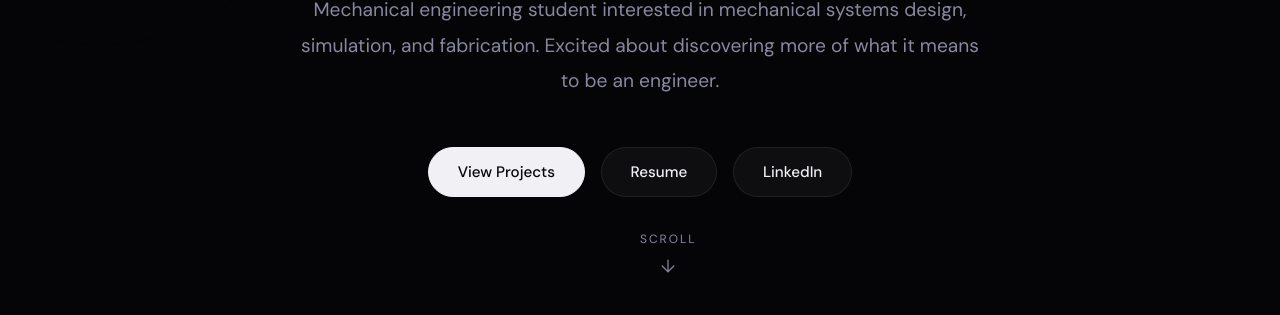
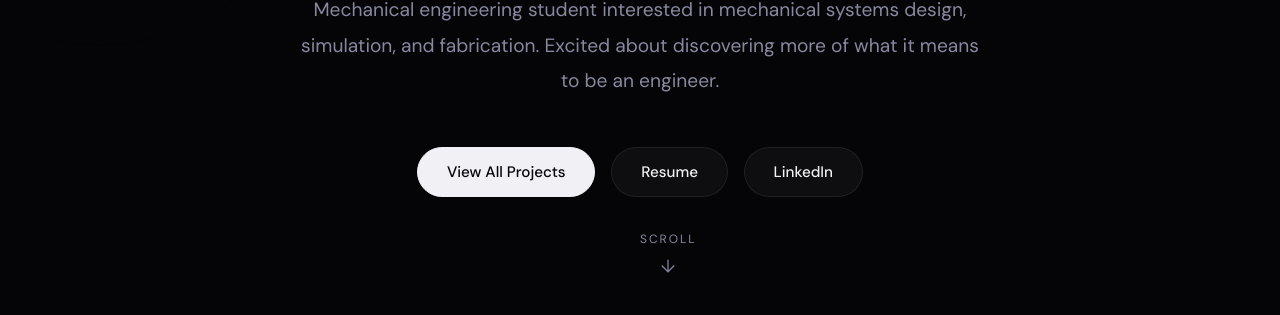
Before and after one commit to junikel12/portfolio, a plain HTML site: page index.html in a window 1280 px wide. Shown: the part 485-800 px from the top of the page. Drawn offline with Linux system fonts and the light colour scheme.

Commit message:
Add files via upload

```diff
--- a/index.html
+++ b/index.html
@@ -275,7 +275,7 @@
         fabrication. Excited about discovering more of what it means to be an engineer.
       </p>
       <div class="hero-buttons">
-        <a href="all-projects.html" class="btn btn-primary">View Projects</a>
+        <a href="all-projects.html" class="btn btn-primary">View All Projects</a>
         <a href="resume.html" class="btn btn-secondary">Resume</a>
         <a href="https://www.linkedin.com/in/jordan-unikel/" target="_blank" class="btn btn-secondary">LinkedIn</a>
       </div>
@@ -507,7 +507,6 @@
   <!-- CONTACT -->
   <section class="contact" id="contact">
     <div class="container">
-      <div class="section-label">Contact</div>
       <h2>Let's Build<br>Something Real.</h2>
       <p>
         Interested in engineering challenges, research collaboration,
```
